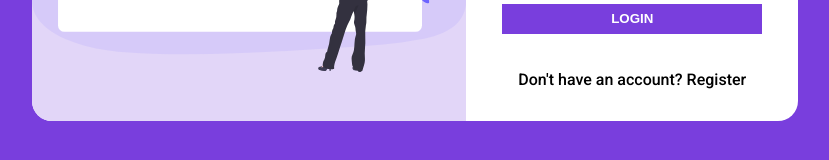
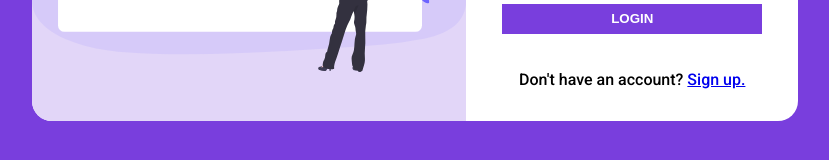
Before and after one commit to chat-io/chat-frontend, a React (Create React App) app: page /login in a window 1280 px wide. Shown: the part 268-428 px from the top of the page, without its empty margins (225-1054 px from the left). Built offline with nearby package versions, Linux system fonts and the light colour scheme.

Commit message:
feat: Login, Signup <Link /> 구현

```diff
--- a/src/components/Auth/Login.js
+++ b/src/components/Auth/Login.js
@@ -1,5 +1,5 @@
 import React from "react";
-
+import { Link } from "react-router-dom";
 import styles from "./Auth.module.css";
 
 import loginImage from "../../assets/images/login.svg";
@@ -25,7 +25,9 @@
               <button>LOGIN</button>
             </form>
 
-            <p>Don't have an account? Register</p>
+            <p>
+              Don't have an account? <Link to="/signup">Sign up.</Link>
+            </p>
           </div>
         </div>
       </div>
--- a/src/components/Auth/Signup.js
+++ b/src/components/Auth/Signup.js
@@ -1,5 +1,5 @@
 import React from "react";
-
+import { Link } from "react-router-dom";
 import styles from "./Auth.module.css";
 
 import signupImage from "../../assets/images/signup.svg";
@@ -41,7 +41,9 @@
               <button>REGISTER</button>
             </form>
 
-            <p>Already have an account? Login.</p>
+            <p>
+              Already have an account? <Link to="/login">Login.</Link>
+            </p>
           </div>
         </div>
       </div>
```
